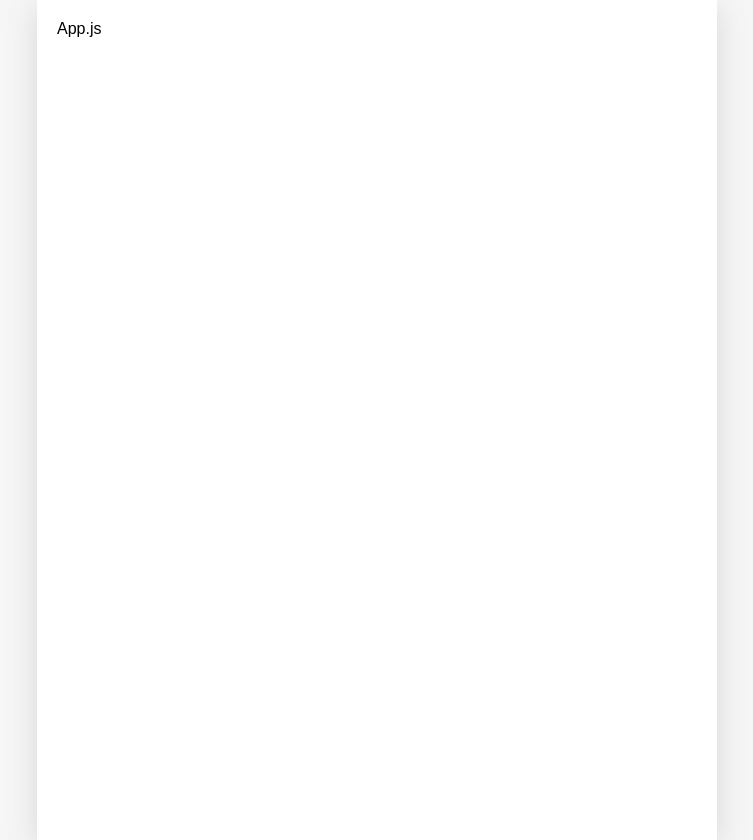
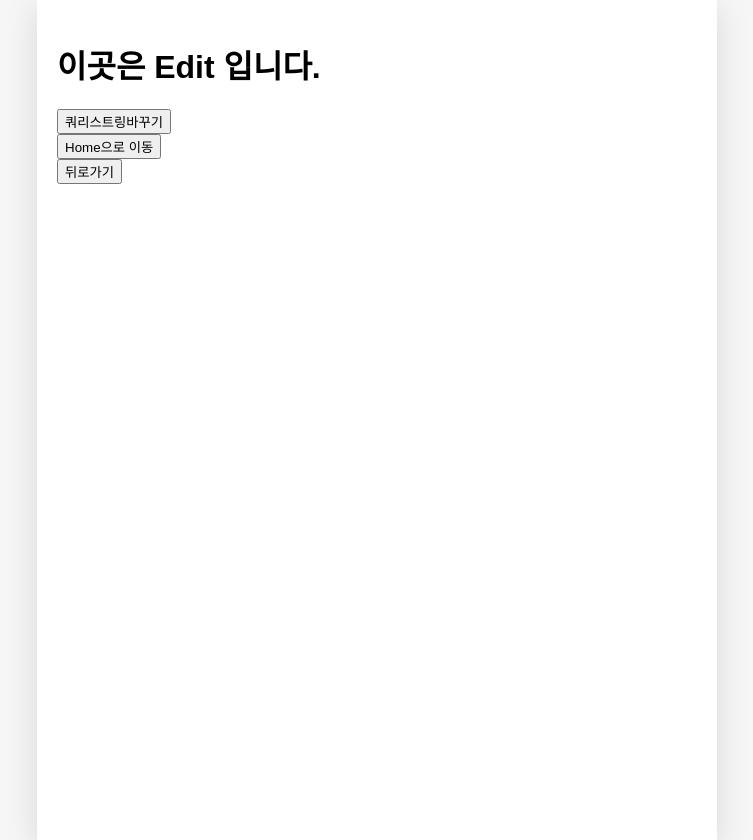
Before and after one commit to mlulucky/react-diary-ts, a React (Create React App) app: page /edit/1 in a window 1280 px wide. Before the commit this address had no page. Shown: the whole page, without its empty margins (263-1016 px from the left). Built offline with nearby package versions, Linux system fonts and the light colour scheme; a web font is replaced by a local one.

Commit message:
refactor: edit 페이지라우팅 pathVariable 추가

```diff
--- a/src/App.tsx
+++ b/src/App.tsx
@@ -121,10 +121,9 @@ function App() {
   };
 
   const onEdit = ({ id, date, content, emotion }: StateType) => {
-    // 잘못된 예) 변수명과 타입을 혼동한다. targetId: number, date: number, content: string, emotion:numer
     dispatch({
       type: "EDIT",
-      data: { id, date: new Date(date).getTime(), content, emotion },
+      data: { id, date, content, emotion },
     });
   };
   // process.env 는 Node.js 에서 환경 변수에 접근하는데 사용되는 객체
@@ -133,18 +132,15 @@ function App() {
   const env = process.env.PUBLIC_URL || ""; // 환경변수 없이 기본값 사용
   // process.env.PUBLIC_UR 환경변수가 있으면 그 값을 사용. 없으면 "" 을 할당
 
-	// dispatch({type: "INIT", data: dummyData})
-
   return (
     <DiaryStateContext.Provider value={data}>
       <DiaryDispatchContext.Provider value={{ onCreate, onRemove, onEdit }}>
         <BrowserRouter>
           <div className="App">
-            App.js
             <Routes>
               <Route path="/" element={<Home />} />
               <Route path="/diary/:id" element={<Diary />} />
-              <Route path="/edit" element={<Edit />} />
+              <Route path="/edit/:id" element={<Edit />} />
               <Route path="/new" element={<New />} />
             </Routes>
           </div>
@@ -158,7 +154,7 @@ function App() {
 // url 경로가 일치하는 컴포넌트가 없는 경우 라우트는 안보인다. => ex) /dflkja;sdlfj;a 경로입력시
 // 페이지가 바뀔때 변화하는 부분은 Route 안의 부분만
 
-// a 태그 이동은 MPA 이동, 즉 페이지가 새로고침되는 이동 (리액트의 SPA 특징 - (빠른 페이지 이동, 페이지 변환시 깜빡임x) x)
+// a 태그 이동은 MPA 이동, 즉 페이지가 새로고침되는 이동 (리액트의 SPA 특징 - (빠른 페이지 이동, 페이지 변환시 깜빡임x, 새로고침 x))
 // => a 태그는 SPA 페이지 외부로 이동할때 사용
 // <a href={'/diary'}>diary 로 이동</a>
 
```
